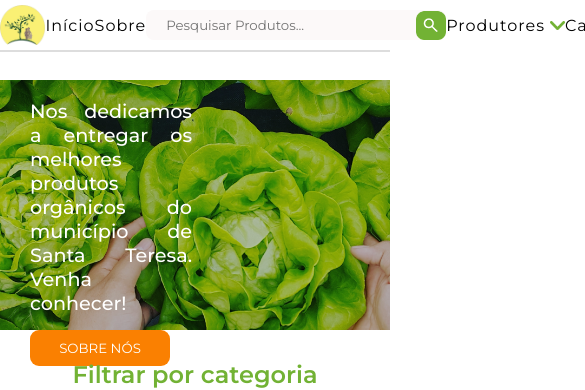
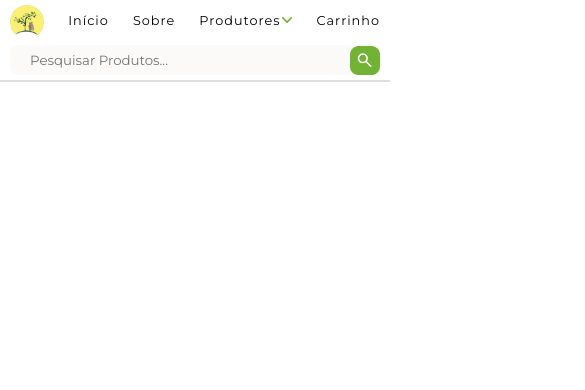
Before and after one commit to Prezotti/astral-frontend, a Next.js app: page / in a window 390 px wide. Shown: the top 390 px of the page, 585 px wide, since content can reach past the window. Built offline with nearby package versions, Linux system fonts and the light colour scheme.

Commit message:
TR-010 incremento

```diff
--- a/src/pages/index.tsx
+++ b/src/pages/index.tsx
@@ -108,7 +108,7 @@ export default function Home() {
   return (
     <>
       <Header />
-      <div className={styles.banner}>
+      {/* <div className={styles.banner}>
         <h1>Feira Astral</h1>
         <p>
           Nos dedicamos a entregar os melhores produtos orgânicos do município
@@ -196,7 +196,7 @@ export default function Home() {
           )}
         </section>
       </div>
-      <Footer />
+      <Footer /> */}
     </>
   );
 }
--- a/src/styles/components/Header.module.css
+++ b/src/styles/components/Header.module.css
@@ -1,8 +1,8 @@
-.headerContainer{
+.headerContainer {
   width: 100vw;
   background-color: #fff;
   padding: 5px 0;
-    border-bottom: 2px solid #DDD;
+  border-bottom: 2px solid #ddd;
   display: flex;
   align-items: center;
   justify-content: center;
@@ -11,7 +11,7 @@
   z-index: 999;
 }
 
-.headerConteudo{
+.headerConteudo {
   display: flex;
   padding: 0;
   border: 0;
@@ -19,9 +19,10 @@
   max-width: 940px;
   align-items: center;
   justify-content: space-between;
+  row-gap: 10px;
 }
 
-.headerConteudo img{
+.headerConteudo img {
   margin: 0;
   padding: 0;
   border: 0;
@@ -29,49 +30,47 @@
   height: 40px;
 }
 
-.headerConteudo a{
+.headerConteudo a {
   color: #000;
   text-decoration: none;
   font-size: 1rem;
   font-weight: 400;
   letter-spacing: 1px;
-    text-shadow:
-        0px -2px 0 white,  0px -1px 0 white,  0px 0px 0 white,
-        2px -2px 0 white,  2px -1px 0 white,  2px 0px 0 white,
-        -2px -2px 0 white, -2px -1px 0 white, -2px 0px 0 white,
-        1px -2px 0 white,  1px -1px 0 white,  1px 0px 0 white,
-        -1px -2px 0 white, -1px -1px 0 white, -1px 0px 0 white,
-        0px -2px 0 white,  0px -1px 0 white,  0px 0px 0 white;
-    box-shadow:
-        0 -1px 0 0 white inset,
-        0 -2px 0 0 transparent inset ;
-    transition: all .3s ease-in;
+  text-shadow: 0px -2px 0 white, 0px -1px 0 white, 0px 0px 0 white,
+    2px -2px 0 white, 2px -1px 0 white, 2px 0px 0 white, -2px -2px 0 white,
+    -2px -1px 0 white, -2px 0px 0 white, 1px -2px 0 white, 1px -1px 0 white,
+    1px 0px 0 white, -1px -2px 0 white, -1px -1px 0 white, -1px 0px 0 white,
+    0px -2px 0 white, 0px -1px 0 white, 0px 0px 0 white;
+  box-shadow: 0 -1px 0 0 white inset, 0 -2px 0 0 transparent inset;
+  transition: all 0.3s ease-in;
 }
 
 .headerConteudo a:hover {
-    transition: all .3s ease-out;
-    box-shadow:  0 -1px 0 0 white inset, 0 -2px 0 0 black inset ;
+  transition: all 0.3s ease-out;
+  box-shadow: 0 -1px 0 0 white inset, 0 -2px 0 0 black inset;
 }
 
 .headerConteudo a::selection {
-    color: white; background: black;
+  color: white;
+  background: black;
   text-shadow: none;
 }
 
-.selectProdutores{
+.selectProdutores {
   border: none;
   font-size: 1rem;
   font-weight: 400;
   letter-spacing: 1px;
   color: #000;
   padding-right: 20px;
-    background: url("../../../public/setinha-verde.png") no-repeat right #fff;
+  background: url("../../../public/setinha-verde.png") no-repeat #fff;
+  background-position: right center;
   background-size: 15px;
   position: relative;
   display: flex;
 }
 
-.menuProdutores{
+.menuProdutores {
   position: absolute;
   background-color: #fff;
   top: 100%;
@@ -83,9 +82,9 @@
   width: 140%;
 }
 
-.menuProdutores div{
+.menuProdutores div {
   width: 100%;
-    border: 1px solid #72B234;
+  border: 1px solid #72b234;
   border-top: none;
   padding: 10px;
   letter-spacing: normal;
@@ -93,31 +92,18 @@
   text-align: center;
 }
 
-.menuProdutores div:hover{
-    background-color: #72B23433;
+.menuProdutores div:hover {
+  background-color: #72b23433;
 }
 
-.ativo{
-    background-color: #72B23433;
+.ativo {
+  background-color: #72b23433;
 }
 
 .slideintop {
-	-webkit-animation: slideintop 0.5s cubic-bezier(0.250, 0.460, 0.450, 0.940) both;
-	        animation: slideintop 0.5s cubic-bezier(0.250, 0.460, 0.450, 0.940) both;
+  -webkit-animation: slideintop 0.5s cubic-bezier(0.25, 0.46, 0.45, 0.94) both;
+  animation: slideintop 0.5s cubic-bezier(0.25, 0.46, 0.45, 0.94) both;
 }
-
-/* ----------------------------------------------
- * Generated by Animista on 2023-4-11 17:16:55
- * Licensed under FreeBSD License.
- * See http://animista.net/license for more info.
- * w: http://animista.net, t: @cssanimista
- * ---------------------------------------------- */
-
-/**
- * ----------------------------------------
- * animation slide-in-top
- * ----------------------------------------
- */
 @-webkit-keyframes slideintop {
   0% {
     -webkit-transform: translateY(-10px);
@@ -142,3 +128,46 @@
     opacity: 1;
   }
 }
+
+@media (max-width: 1024px) {
+  .headerConteudo {
+    padding: 0 20px;
+  }
+}
+
+@media (max-width: 768px) {
+  .headerConteudo {
+    flex-wrap: wrap;
+  }
+}
+
+@media (max-width: 450px) {
+  .headerConteudo {
+    padding: 0 10px;
+  }
+  .headerConteudo img {
+    height: 30px;
+  }
+  .headerConteudo a {
+    font-size: 0.8rem;
+  }
+  .selectProdutores {
+    font-size: 0.8rem;
+    background-size: 10px;
+    padding-right: 12px;
+  }
+}
+
+@media (max-width: 350px) {
+  .headerConteudo {
+    padding: 0 5px;
+  }
+  .headerConteudo a {
+    font-size: 0.7rem;
+  }
+  .selectProdutores {
+    font-size: 0.7rem;
+    background-size: 8px;
+    padding-right: 10px;
+  }
+}
--- a/src/styles/components/SearchBar.module.css
+++ b/src/styles/components/SearchBar.module.css
@@ -1,37 +1,46 @@
-.searchBarContainer{
+.searchBarContainer {
   display: flex;
   justify-content: center;
   align-items: center;
   position: relative;
 }
 
-.searchBarContainer input{
+.searchBarContainer input {
   width: 300px;
   height: 30px;
   border-radius: 8px;
   border: none;
-    background-color: #FCF9F9;
+  background-color: #fcf9f9;
   padding-left: 20px;
 }
 
-
-.searchBarContainer input:focus{
+.searchBarContainer input:focus {
   outline: none;
 }
 
-.searchBarContainer button{
+.searchBarContainer button {
   position: absolute;
   right: 0;
   width: 30px;
   height: 30px;
   border-radius: 8px;
   border: none;
-    background-color: #FCF9F9;
+  background-color: #fcf9f9;
   margin-left: 10px;
   cursor: pointer;
 }
 
-.searchBarContainer button img{
+.searchBarContainer button img {
   height: 100%;
   width: 100%;
 }
+
+@media (max-width: 768px) {
+  .searchBarContainer {
+    width: 100%;
+    order: 5;
+  }
+  .searchBarContainer input {
+    width: 100%;
+  }
+}
```
Lines whose indentation alone changed are shown as unchanged.
